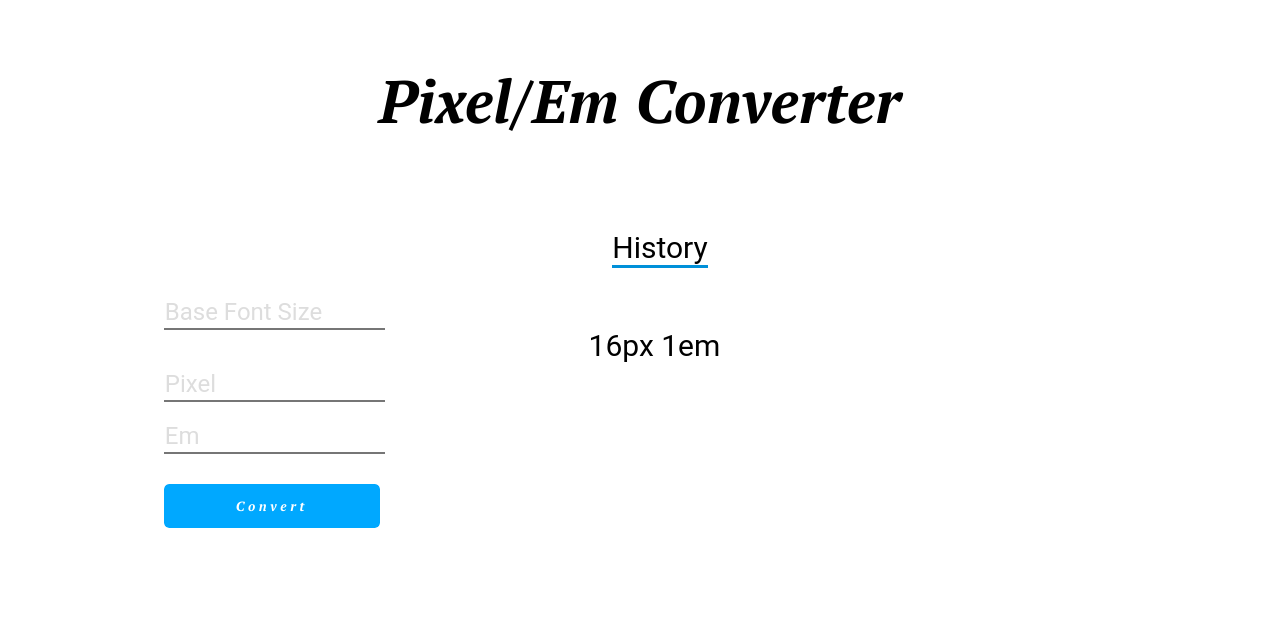
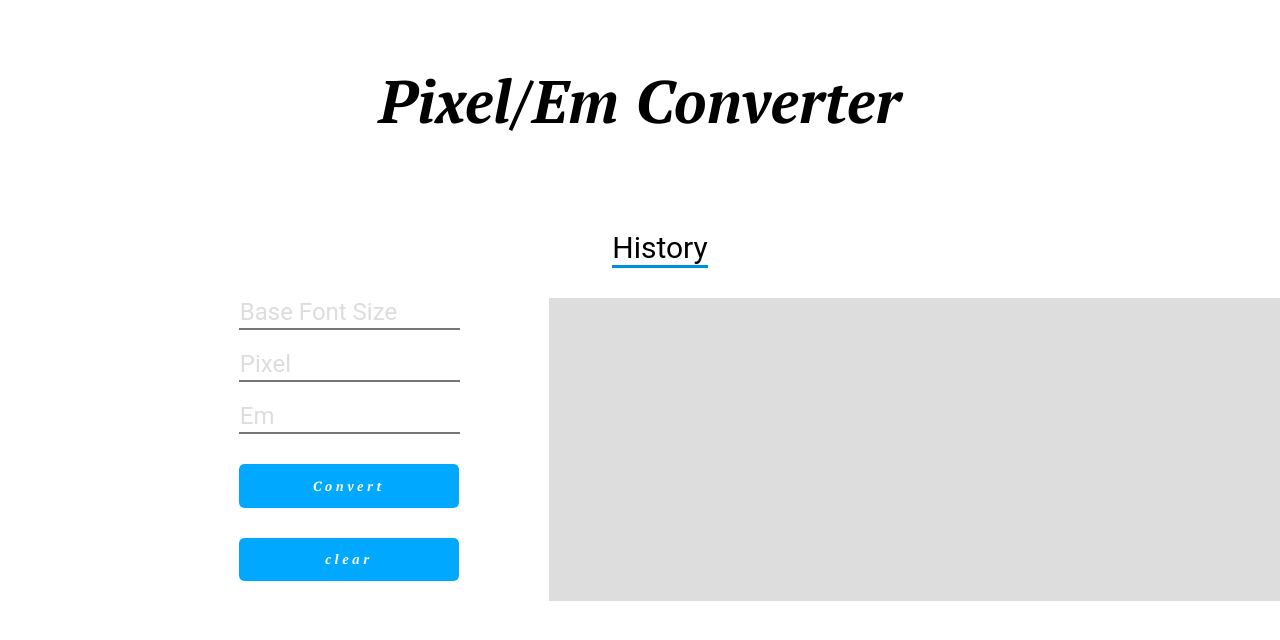
Before and after one commit to S-Rosemond/pixel-em-converter, a website: page app/index.html in a window 1280 px wide. Drawn offline with Linux system fonts and the light colour scheme; a web font is replaced by a local one.

Commit message:
updated styles, divided history tab

```diff
--- a/app/css/style.css
+++ b/app/css/style.css
@@ -21,6 +21,14 @@ header {
 
 li {
   list-style: none;
+}
+
+aside > ul {
+  margin: 0;
+}
+
+aside {
+  background-color: var(--color-shade-light);
 }
 
 .brand-banner {
@@ -52,6 +60,7 @@ li {
   gap: 10px;
   margin-bottom: 20px;
   position: relative;
+  left: 75px;
 }
 
 .form-group > label {
@@ -83,6 +92,7 @@ li {
   padding: 0.8rem 4.5rem;
   width: max-content;
   border-radius: 5px;
+  min-width: 220px;
 }
 
 .btn-font {
@@ -122,6 +132,13 @@ li {
   border-bottom: 3px solid var(--color-primary-dark);
 }
 
+#history {
+  display: grid;
+  grid-template-columns: 1fr 1fr 1fr;
+  max-height: 310px;
+  overflow-y: auto;
+}
+
 #history > li {
   height: 40px;
 }
--- a/app/index.html
+++ b/app/index.html
@@ -25,13 +25,19 @@
     <main class='wrapper-content'>
 
         <section class='container'>
-
+<!--
             <div class='form-group'>
                     <label class='blur-label' for='basefont-input'>Base Font Size</label>
                     <input type='text' id='base-input' class='form-control'  />
-            </div>
+            </div> -->
 
             <form id='main-form'>
+
+
+            <div class='form-group'>
+                <label class='blur-label' for='basefont-input'>Base Font Size</label>
+                <input type='text' id='base-input' class='form-control'  />
+        </div>
 
                 <div class='form-group'>
                     <label class='blur-label' for='pixel-input'>Pixel</label>
@@ -47,6 +53,10 @@
                      <button type='submit' class='btn btn-primary btn-font'>Convert</button>
                 </div>
 
+                <div class="form-group pyt-10">
+                    <button id='clear-button' type='button' class='btn btn-primary btn-font'>clear</button>
+                </div>
+
 
             </form>
         </section>
@@ -54,7 +64,6 @@
 
         <aside>
             <ul id='history'>
-                <li>16px <span>1em</span></li>
             </ul>
         </aside>
 
--- a/app/js/renderer.js
+++ b/app/js/renderer.js
@@ -6,7 +6,8 @@ const baseInput = document.getElementById("base-input");
 const formGroupInputs = document.querySelectorAll(
   ".form-group > input[type='text']"
 );
-let errorOutput = document.getElementById("error-output");
+const errorOutput = document.getElementById("error-output");
+const clearButton = document.getElementById("clear-button");
 
 mainForm.addEventListener("submit", (event) => {
   event.preventDefault();
@@ -54,6 +55,11 @@ emInput.addEventListener("focus", (e) => {
   errorOutput.innerText = "";
 });
 
+clearButton.addEventListener("click", (e) => {
+  history.innerHTML = "";
+  mainForm.reset();
+});
+
 mainForm.addEventListener("submit", (event) => {
   event.preventDefault();
 
```
